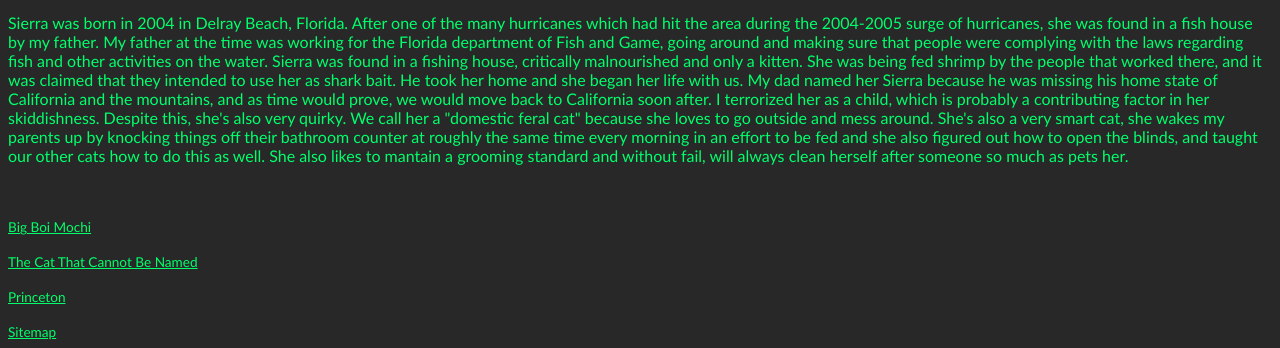
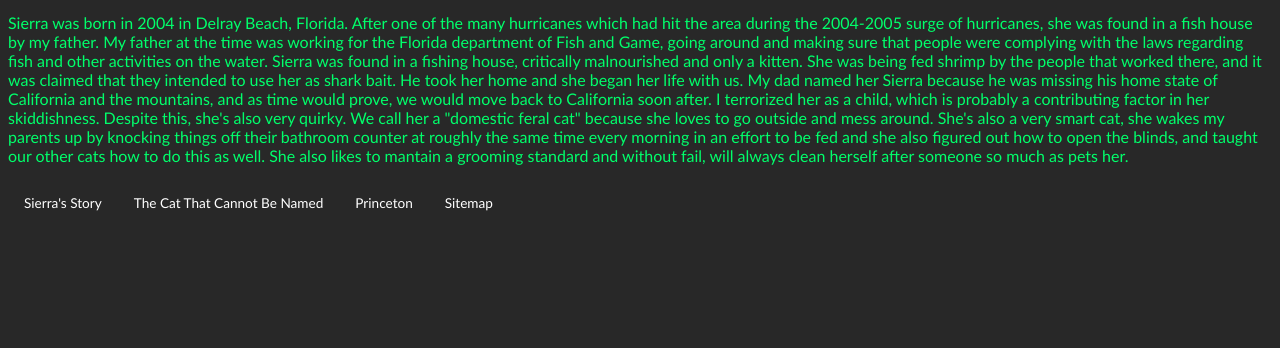
Before and after one commit to Jeff-Sam/JeffsCats, a plain HTML site: page SierraP1.html in a window 1280 px wide. Shown: the part 926-1274 px from the top of the page. After the commit the page ends 1151 px from the top, so only its background shows below. Drawn offline with Linux system fonts and the light colour scheme.

Commit message:
V2.3
Fixed Nac Bar issue

```diff
--- a/SierraP1.html
+++ b/SierraP1.html
@@ -12,8 +12,9 @@
 		<br> </br> <p> Sierra was born in 2004 in Delray Beach, Florida. After one of the many hurricanes which had hit the area during the 2004-2005 surge of hurricanes, she was found in a fish house by my father. My father at the time was working for the Florida department of Fish and Game, going around and making sure that people were complying with the laws regarding fish and other activities on the water. Sierra was found in a fishing house, critically malnourished and only a kitten. She was being fed shrimp by the people that worked there, and it was claimed that they intended to use her as shark bait. He took her home and she began her life with us. My dad named her Sierra because he was missing his home state of California and the mountains, and as time would prove, we would move back to California soon after. I terrorized her as a child, which is probably a contributing factor in her skiddishness. Despite this, she's also very quirky. We call her a "domestic feral cat" because she loves to go outside and mess around. She's also a very smart cat, she wakes my parents up by knocking things off their bathroom counter at roughly the same time every morning in an effort to be fed and she also figured out how to open the blinds, and taught our other cats how to do this as well. She also likes to mantain a grooming standard and without fail, will always clean herself after someone so much as pets her. </p>
 
 	</body>
-
-						<br> </br> <a href="https://jeff-sam.github.io/JeffsCats/Mochi.html"> Big Boi Mochi </a>
-						<br> </br> <a href="https://jeff-sam.github.io/JeffsCats/UnnamedCat.html"> The Cat That Cannot Be Named </a>
-												<br> </br> <a href="https://jeff-sam.github.io/JeffsCats/Princeton.html"> Princeton </a>
-												<br> </br> <a href="https://jeff-sam.github.io/JeffsCats/index.html"> Sitemap </a>
+<ul>
+		<li> <a href="https://jeff-sam.github.io/JeffsCats/SierraP1.html"> Sierra's Story </a> </li>
+		<li> <a href="https://jeff-sam.github.io/JeffsCats/UnnamedCat.html"> The Cat That Cannot Be Named </a> </li>
+		<li> <a href="https://jeff-sam.github.io/JeffsCats/Princeton.html"> Princeton </a> </li>
+		<li> <a href="https://jeff-sam.github.io/JeffsCats/index.html"> Sitemap </a> </li>
+</ul>
```
Also changed, not shown: Mochi.html (+8 -4 lines), Princeton.html (+6 -4 lines), UnnamedCat.html (+6 -4 lines).
